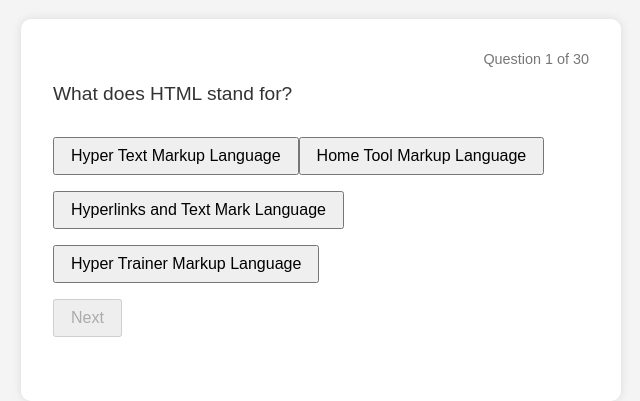
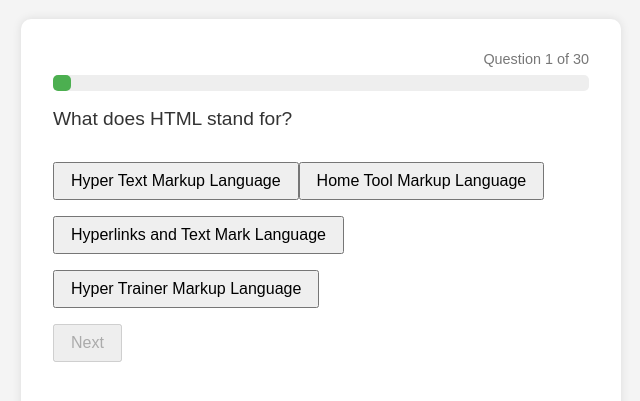
Before and after one commit to Z125087-Simon-Ruepp/wdpweek5homework, a plain HTML site: page part2/index.html in a window 1280 px wide. Shown: the part 93-494 px from the top of the page, without its empty margins (319-959 px from the left). Drawn offline with Linux system fonts and the light colour scheme.

Commit message:
Add optional tasks

```diff
--- a/part2/index.html
+++ b/part2/index.html
@@ -25,8 +25,22 @@
     #question-count {
       font-size: 0.9rem;
       color: #777;
+      margin-bottom: 0.5rem;
+      text-align: right;
+    }
+    #progress {
+      width: 100%;
+      height: 1rem;
       margin-bottom: 1rem;
-      text-align: right;
+      appearance: none;
+    }
+    #progress::-webkit-progress-bar {
+      background: #eee;
+      border-radius: 5px;
+    }
+    #progress::-webkit-progress-value {
+      background: #4caf50;
+      border-radius: 5px;
     }
     #question {
       font-size: 1.2rem;
@@ -53,6 +67,7 @@
   <h1>JavaScript Quiz</h1>
   <div class="quiz-box">
     <div id="question-count">Question 1 of 30</div>
+    <progress id="progress" max="30" value="1"></progress>
     <div id="question">Question will appear here</div>
     <div id="options"></div>
     <button id="nextBtn">Next</button>
--- a/part2/script.js
+++ b/part2/script.js
@@ -6,11 +6,13 @@ const questionText = document.getElementById("question");
 const optionsContainer = document.getElementById("options");
 const nextBtn = document.getElementById("nextBtn");
 const resultBox = document.getElementById("result");
+const progressBar = document.getElementById("progress");
 
 fetch("questions.json")
   .then((res) => res.json())
   .then((data) => {
     questions = data;
+    progressBar.max = questions.length;
     showQuestion();
   });
 
@@ -19,11 +21,12 @@ function showQuestion() {
   document.getElementById("question-count").textContent = `Question ${
     currentQuestionIndex + 1
   } of ${questions.length}`;
+
+  progressBar.value = currentQuestionIndex + 1;
+
   const q = questions[currentQuestionIndex];
   questionText.textContent = q.question;
 
-  //INPUT YOUR CODE HERE
-  //HINT: Loop through each option for the current question
   q.options.forEach((option, index) => {
     const button = document.createElement("button");
     button.textContent = option;
```
Also changed, not shown: part1/index.html (+15 -12 lines).
